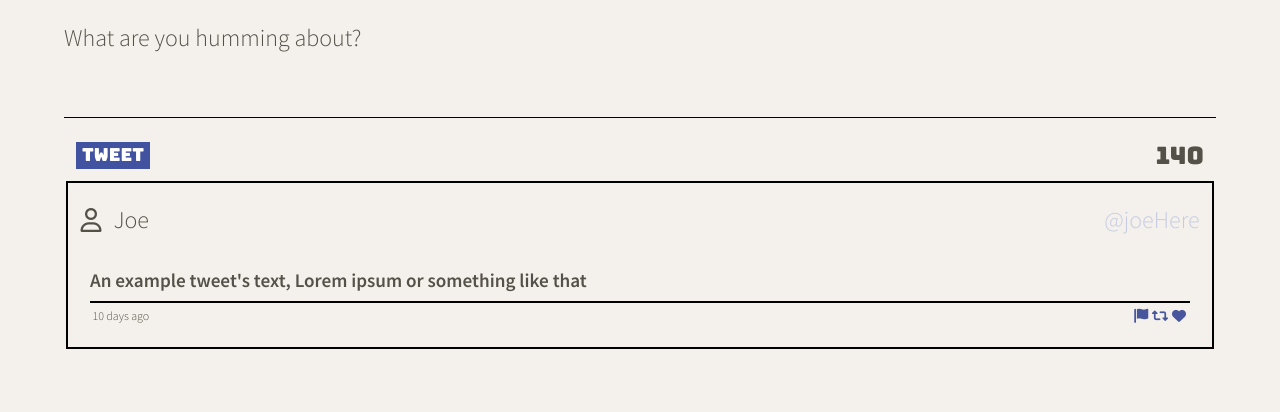
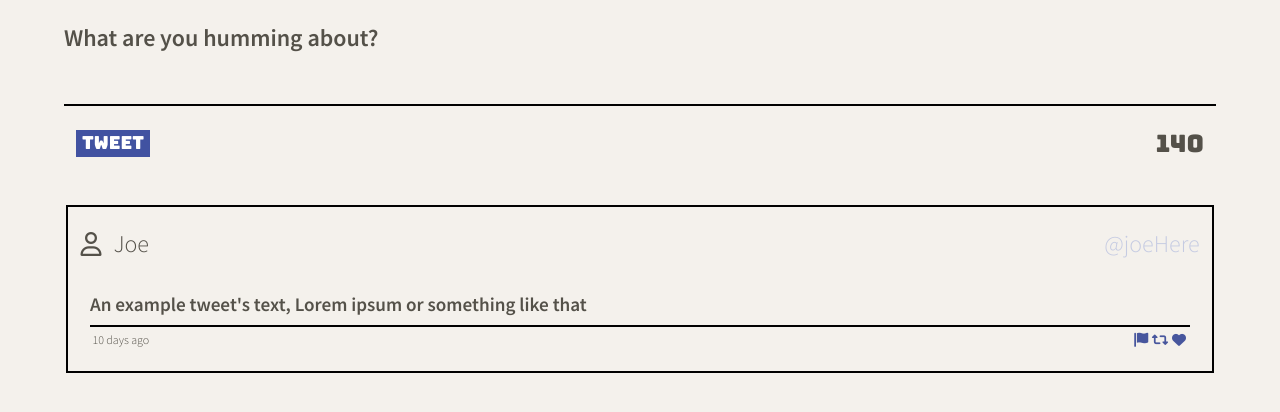
Before and after one commit to Drumshtick/Tweeter-, a website: page public/index.html in a window 1280 px wide. Shown: the part 520-932 px from the top of the page. Drawn offline with nearby package versions, Linux system fonts and the light colour scheme.

Commit message:
changed margin size and border width and text styling

```diff
--- a/public/styles/new-tweet.css
+++ b/public/styles/new-tweet.css
@@ -1,12 +1,15 @@
+section.new-tweet {
+  margin-bottom: 2em;
+}
 #tweet-text {
   display: block;
   background: none;
-  height: 2em;
+  height: 1.5em;
   line-height: 0.9em;
   margin: 0.75em 0 1em 0;
   padding: 0 0 10px 0;
   border: none;
-  border-bottom: solid black 1px;
+  border-bottom: solid black 2px;
   width: 100%;
   resize: none;
 }
@@ -21,9 +24,14 @@
   color: #ffffff;
   font-size: .75em;
   text-align: center;
+  cursor: pointer;
 }
 .tweet-btn-ctr {
   display: flex;
   justify-content: space-between;
   margin:  0.5em;
 }
+
+.tweet-post-label {
+  font-weight: 700;
+}
```
